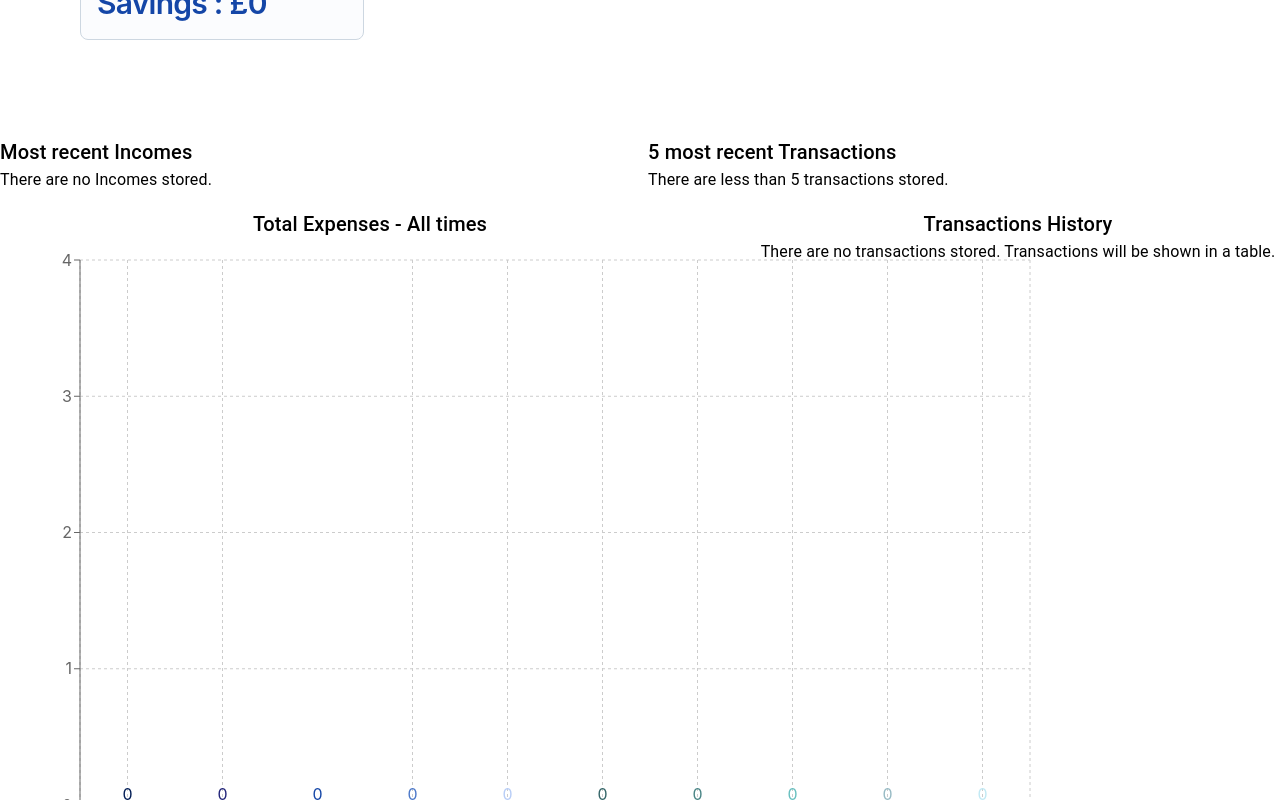
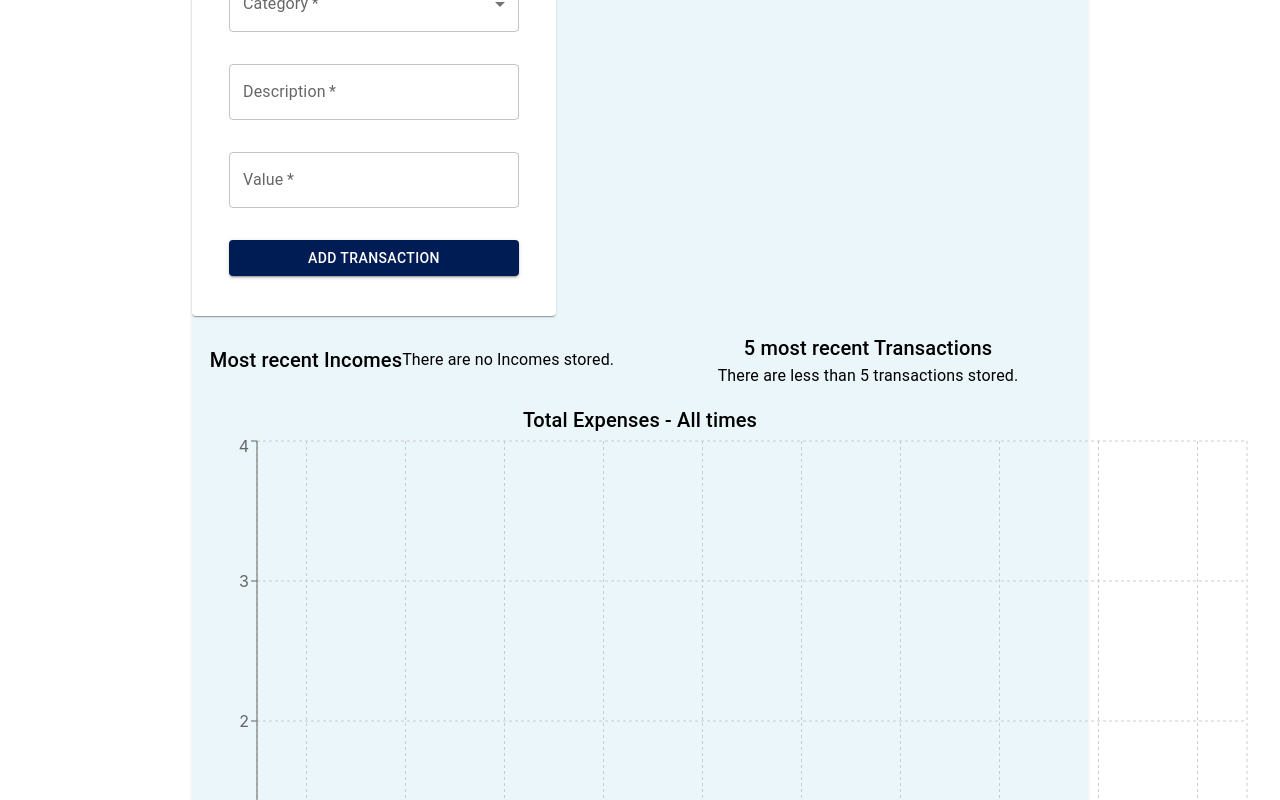
Before and after one commit to nrai14/CoinCoach, a React (Create React App) app: page / in a window 1280 px wide. Shown: the part 740-1540 px from the top of the page. Built offline with nearby package versions, Linux system fonts and the light colour scheme; grey boxes are pictures that could not be loaded.

Commit message:
Amends colours and dtyle of tracker

```diff
--- a/src/components/RenderFiveTransactions.js
+++ b/src/components/RenderFiveTransactions.js
@@ -89,14 +89,14 @@ function RenderFiveTransactions() {
           }
           else{
 
-            setText(<Typography variant='body1' align='left'>There are less than 5 transactions stored.</Typography>);
+            setText(<Typography variant='body1' align='center'>There are less than 5 transactions stored.</Typography>);
 
           }
         },[]);
 
 return(
 <>
-<Typography variant='h6' align='left'>5 most recent Transactions</Typography>
+<Typography variant='h6' align='center'>5 most recent Transactions</Typography>
 {textOnScreen}
 
 </>
--- a/src/components/RenderPots.js
+++ b/src/components/RenderPots.js
@@ -97,16 +97,11 @@ function RenderPots(){
 
 
       setText(
-      <BarChart
+      <BarChart style={{ margin: "0 auto" }}
       width={1060}
       height={600}
       data={data}
-      margin={{
-        top: 20,
-        right: 30,
-        left: 20,
-        bottom: 5,
-      }}
+
     >
       <CartesianGrid strokeDasharray="3 3" />
       <XAxis dataKey="name" />
--- a/src/pages/Tracker.js
+++ b/src/pages/Tracker.js
@@ -11,6 +11,7 @@ import RenderCards from '../components/RenderCards';
 import RenderIncome from '../components/RenderIncome';
 import RenderFiveTransactions from '../components/RenderFiveTransactions';
 
+import Box from '@mui/material/Box';
 import Grid from '@mui/material/Grid';
 
 
@@ -23,31 +24,33 @@ function Tracker() {
 
 
 
+      <Box sx={{ bgcolor: ' #eaf6f9', border: 2, borderColor: '#F7F7F7', borderRadius: 7, maxWidth: '70%', margin: "0 auto", }}>
 
-      <Grid container spacing={2}>
-        <Grid item xs={8}>
+        <Grid container spacing={2} justifyContent="center" >
+          <Grid item xs={12} display ="flex" justifyContent="center" alignItems="center">
             <RenderCards />
           </Grid>
 
-        <Grid item xs={4}>
+          <Grid item xs={5} >
             <AddTransaction />
           </Grid>
-        <Grid item xs={6}>
-        <RenderIncome/>
+          <Grid item xs={7} >
+            <RenderTransactions />
           </Grid>
-        <Grid item xs={6}>
-        <RenderFiveTransactions/>
+          <Grid item xs={6} display ="flex" justifyContent="center" alignItems="center">
+            <RenderIncome />
+          </Grid>
+          <Grid item xs={6} >
+            <RenderFiveTransactions />
           </Grid>
 
-        <Grid item xs={7}>
+          <Grid item xs={12}  >
             <RenderPots />
           </Grid>
-        <Grid item xs={5}>
-          <RenderTransactions />
-        </Grid>
+
         </Grid>
 
-
+      </Box>
 
     </>
   );
```
Lines whose indentation alone changed are shown as unchanged.
